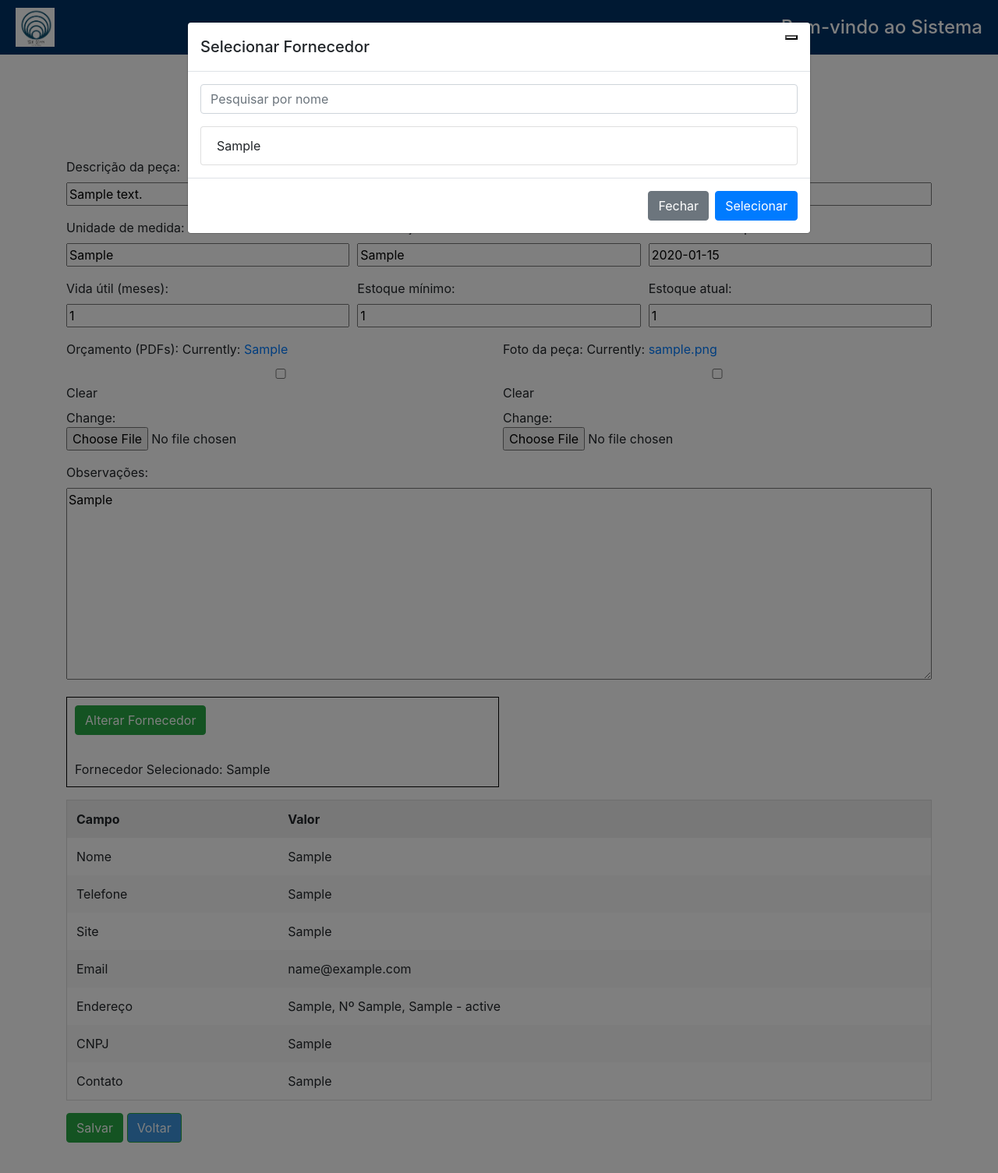
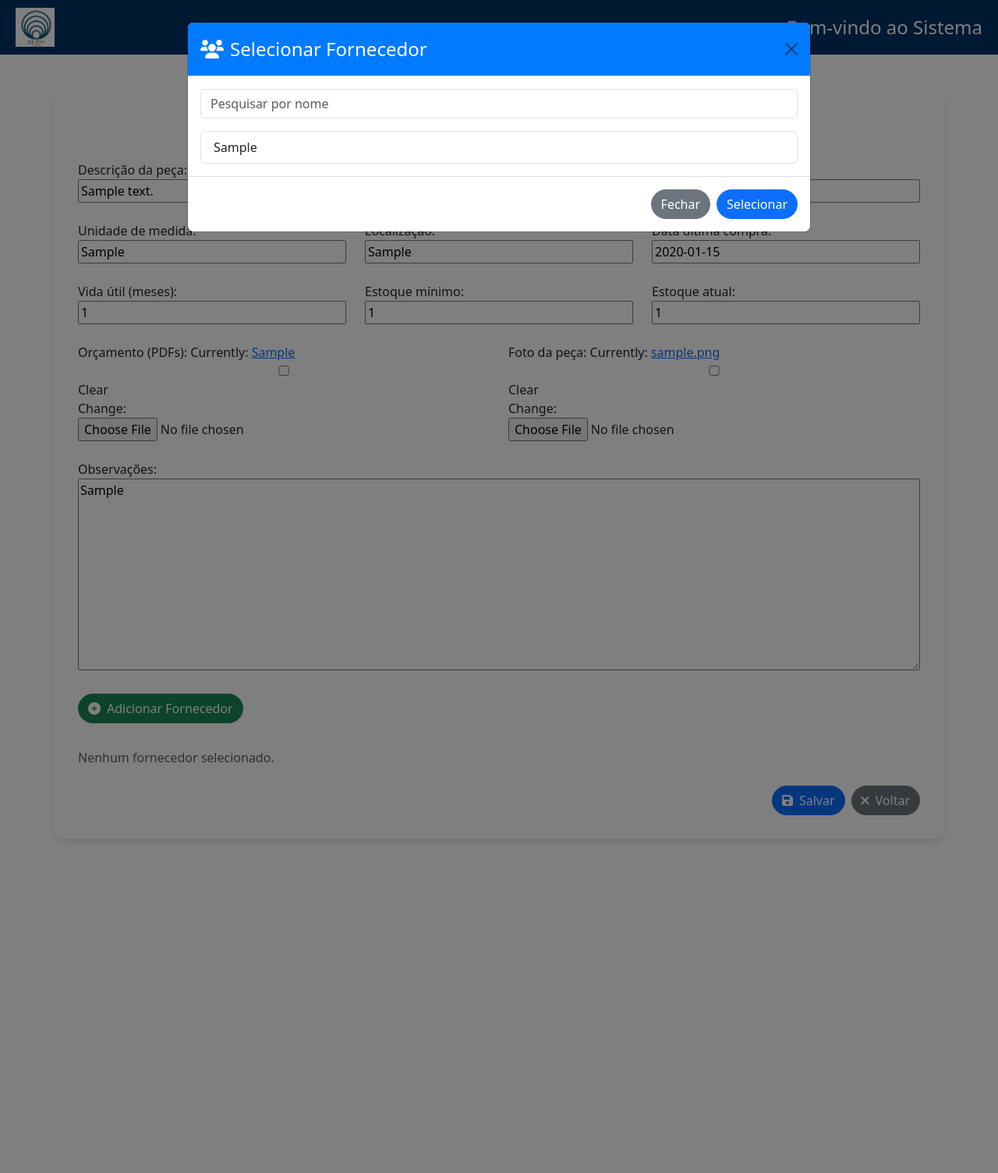
Before and after one commit to AlcedirFinkler/cliente1, a Django app: page /pecas/editar/1/ in a window 1280 px wide, after a click on "Adicionar Fornecedor". Shown: the top 1505 px of the page at 78% size. Run offline with Django 5.2, Linux system fonts and the light colour scheme; a user stored in the database is signed in; tables that the repository leaves empty hold one stand-in row (values such as "Sample post"); some libraries are stand-ins or nearby versions.

Commit message:
reviso estile de cria e edita peça
revisado o front-end das página cria_peca.html e edita_preça.html
adicionado alguns elementos bootstrap em ambas.

```diff
--- a/cadEstoque/templates/edita_peca.html
+++ b/cadEstoque/templates/edita_peca.html
@@ -1,28 +1,41 @@
 {% extends "base.html" %}
+{% block title %}GESTOR - Gestão de Estoque{% endblock %}
 {% load static %}
-{% block title %}GESTOR - Gestão de estoque{% endblock %}
 {% block content %}
 
 <!-- Include Bootstrap CSS -->
-<link href="https://stackpath.bootstrapcdn.com/bootstrap/4.5.2/css/bootstrap.min.css" rel="stylesheet">
+<link href="https://cdn.jsdelivr.net/npm/bootstrap@5.3.0/dist/css/bootstrap.min.css" rel="stylesheet">
+<link href="https://cdnjs.cloudflare.com/ajax/libs/font-awesome/6.0.0-beta3/css/all.min.css" rel="stylesheet">
 
 <style>
-    .form-container .actions {
-        display: flex;
-        align-items: flex-start;
-        height: 5vh;
+    .form-container {
+        background-color: #ffffff;
+        padding: 30px;
+        border-radius: 10px;
+        box-shadow: 0 4px 8px rgba(0, 0, 0, 0.1);
     }
-    .form-container .action-link {
+    .form-container h1 {
+        font-size: 2rem;
+        font-weight: bold;
         margin-bottom: 20px;
+        color: #007bff;
     }
-    .form-container table {
-        width: 100%;
+    .divider {
+        border-top: 2px solid #dee2e6;
+        margin: 20px 0;
     }
-    .form-container table td, .form-container table th {
-        border: none;
+    .btn-primary, .btn-success, .btn-secondary {
+        border-radius: 50px;
+    }
+    .modal-header {
+        background-color: #007bff;
+        color: #ffffff;
+    }
+    .modal-title {
+        font-size: 1.5rem;
     }
     .selected-fornecedor {
-        background-color: #d9edf7;
+        background-color: #d1e7dd;
         font-weight: bold;
     }
     .hidden-table {
@@ -34,122 +47,140 @@
 </style>
 
 <div class="container mt-5 form-container">
-
-    <h1 class="text-center">Editar Peça</h1>
+    <h1 class="text-center"><i class="fas fa-cogs me-2"></i>Criar Peça</h1>
 
     <form method="post" enctype="multipart/form-data" class="mt-3">
         {% csrf_token %}
-
-        <!-- Campo oculto para o fornecedor -->
         <input type="hidden" name="fornecedor" id="fornecedorId">
 
-        <div class="form-row">
-            <div class="form-group col-md-4">
+        <div class="row mb-4">
+            <div class="col-md-4">
                 {{ form.descricao.label_tag }}
                 {{ form.descricao }}
-                {{ form.descricao.errors }}
+                {% if form.descricao.errors %}
+                    <div class="text-danger small">{{ form.descricao.errors }}</div>
+                {% endif %}
             </div>
-            <div class="form-group col-md-4">
+            <div class="col-md-4">
                 {{ form.codigo.label_tag }}
                 {{ form.codigo }}
-                {{ form.codigo.errors }}
+                {% if form.codigo.errors %}
+                    <div class="text-danger small">{{ form.codigo.errors }}</div>
+                {% endif %}
             </div>
-            <div class="form-group col-md-4">
+            <div class="col-md-4">
                 {{ form.preco.label_tag }}
                 {{ form.preco }}
-                {{ form.preco.errors }}
-            </div>
-        </div>
-
-        <div class="form-row">
-            <div class="form-group col-md-4">
-                {{ form.unidade_medida.label_tag }}
-                {{ form.unidade_medida }}
-                {{ form.unidade_medida.errors }}
-            </div>
-            <div class="form-group col-md-4">
-                {{ form.localizacao.label_tag }}
-                {{ form.localizacao }}
-                {{ form.localizacao.errors }}
-            </div>
-            <div class="form-group col-md-4">
-                {{ form.data_ultima_compra.label_tag }}
-                {{ form.data_ultima_compra }}
-                {{ form.data_ultima_compra.errors }}
-            </div>
-        </div>
-
-        <div class="form-row">
-            <div class="form-group col-md-4">
-                {{ form.vida_util.label_tag }}
-                {{ form.vida_util }}
-                {{ form.vida_util.errors }}
-            </div>
-            <div class="form-group col-md-4">
-                {{ form.estoque_minimo.label_tag }}
-                {{ form.estoque_minimo }}
-                {{ form.estoque_minimo.errors }}
-            </div>
-            <div class="form-group col-md-4">
-                {{ form.estoque_atual.label_tag }}
-                {{ form.estoque_atual }}
-                {{ form.estoque_atual.errors }}
-            </div>
-        </div>
-
-        <div class="form-row">
-            <div class="form-group col-md-6">
-                {{ form.orcamentos.label_tag }}
-                {{ form.orcamentos }}
-                {{ form.orcamentos.errors }}
-            </div>
-            <div class="form-group col-md-6">
-                {{ form.foto.label_tag }}
-                {{ form.foto }}
-                {{ form.foto.errors }}
-            </div>
-        </div>
-
-        <div class="form-group">
-            {{ form.observacoes.label_tag }}
-            {{ form.observacoes }}
-            {{ form.observacoes.errors }}
-        </div>
-
-        <div class="form-group col-md-6" style="border: 1px solid #000; padding: 10px;">
-            <button type="button" class="btn btn-success mb-3" data-bs-toggle="modal" data-bs-target="#fornecedorModal">
-                Alterar Fornecedor
-            </button>
-            <div id="fornecedorDisplay" class="mt-3">
-                {% if fornecedor_selecionado %}
-                    Fornecedor Selecionado: {{ fornecedor_selecionado.fornecedor }}
-                {% else %}
-                    Nenhum fornecedor selecionado.
+                {% if form.preco.errors %}
+                    <div class="text-danger small">{{ form.preco.errors }}</div>
                 {% endif %}
             </div>
         </div>
 
-        <!-- Trecho de exibição dos dados do fornecedor -->
-        <table id="fornecedorDetails" class="table mt-3 {% if fornecedor_selecionado %}visible-table{% else %}hidden-table{% endif %}">
-            <thead>
+        <div class="row mb-4">
+            <div class="col-md-4">
+                {{ form.unidade_medida.label_tag }}
+                {{ form.unidade_medida }}
+                {% if form.unidade_medida.errors %}
+                    <div class="text-danger small">{{ form.unidade_medida.errors }}</div>
+                {% endif %}
+            </div>
+            <div class="col-md-4">
+                {{ form.localizacao.label_tag }}
+                {{ form.localizacao }}
+                {% if form.localizacao.errors %}
+                    <div class="text-danger small">{{ form.localizacao.errors }}</div>
+                {% endif %}
+            </div>
+            <div class="col-md-4">
+                {{ form.data_ultima_compra.label_tag }}
+                {{ form.data_ultima_compra }}
+                {% if form.data_ultima_compra.errors %}
+                    <div class="text-danger small">{{ form.data_ultima_compra.errors }}</div>
+                {% endif %}
+            </div>
+        </div>
+
+        <div class="row mb-4">
+            <div class="col-md-4">
+                {{ form.vida_util.label_tag }}
+                {{ form.vida_util }}
+                {% if form.vida_util.errors %}
+                    <div class="text-danger small">{{ form.vida_util.errors }}</div>
+                {% endif %}
+            </div>
+            <div class="col-md-4">
+                {{ form.estoque_minimo.label_tag }}
+                {{ form.estoque_minimo }}
+                {% if form.estoque_minimo.errors %}
+                    <div class="text-danger small">{{ form.estoque_minimo.errors }}</div>
+                {% endif %}
+            </div>
+            <div class="col-md-4">
+                {{ form.estoque_atual.label_tag }}
+                {{ form.estoque_atual }}
+                {% if form.estoque_atual.errors %}
+                    <div class="text-danger small">{{ form.estoque_atual.errors }}</div>
+                {% endif %}
+            </div>
+        </div>
+
+        <div class="row mb-4">
+            <div class="col-md-6">
+                {{ form.orcamentos.label_tag }}
+                {{ form.orcamentos }}
+                {% if form.orcamentos.errors %}
+                    <div class="text-danger small">{{ form.orcamentos.errors }}</div>
+                {% endif %}
+            </div>
+            <div class="col-md-6">
+                {{ form.foto.label_tag }}
+                {{ form.foto }}
+                {% if form.foto.errors %}
+                    <div class="text-danger small">{{ form.foto.errors }}</div>
+                {% endif %}
+            </div>
+        </div>
+
+        <div class="mb-4">
+            {{ form.observacoes.label_tag }}
+            {{ form.observacoes }}
+            {% if form.observacoes.errors %}
+                <div class="text-danger small">{{ form.observacoes.errors }}</div>
+            {% endif %}
+        </div>
+
+        <div class="mb-4">
+            <button type="button" class="btn btn-success mb-3" data-bs-toggle="modal" data-bs-target="#fornecedorModal">
+                <i class="fas fa-plus-circle me-2"></i>Adicionar Fornecedor
+            </button>
+            <div id="fornecedorDisplay" class="mt-3 text-muted">
+                Nenhum fornecedor selecionado.
+            </div>
+        </div>
+
+        <table id="fornecedorDetails" class="table table-striped hidden-table">
+            <thead class="table-light">
                 <tr>
                     <th>Campo</th>
                     <th>Valor</th>
                 </tr>
             </thead>
             <tbody>
-                <tr><td>Nome</td><td id="fornecedorNome">{{ fornecedor_selecionado.fornecedor }}</td></tr>
-                <tr><td>Telefone</td><td id="fornecedorFone">{{ fornecedor_selecionado.fornecedor_fone }}</td></tr>
-                <tr><td>Site</td><td id="fornecedorSite">{{ fornecedor_selecionado.fornecedor_site }}</td></tr>
-                <tr><td>Email</td><td id="fornecedorEmail">{{ fornecedor_selecionado.fornecedor_email }}</td></tr>
-                <tr><td>Endereço</td><td id="fornecedorEndereco">{{ fornecedor_selecionado.rua }}, Nº {{ fornecedor_selecionado.numero }}, {{ fornecedor_selecionado.cidade }} - {{ fornecedor_selecionado.estado }}</td></tr>
-                <tr><td>CNPJ</td><td id="fornecedorCnpj">{{ fornecedor_selecionado.cnpj }}</td></tr>
-                <tr><td>Contato</td><td id="fornecedorContato">{{ fornecedor_selecionado.contato }}</td></tr>
+                <tr><td>Nome</td><td id="fornecedorNome"></td></tr>
+                <tr><td>Telefone</td><td id="fornecedorFone"></td></tr>
+                <tr><td>Site</td><td id="fornecedorSite"></td></tr>
+                <tr><td>Email</td><td id="fornecedorEmail"></td></tr>
+                <tr><td>Endereço</td><td id="fornecedorEndereco"></td></tr>
+                <tr><td>CNPJ</td><td id="fornecedorCnpj"></td></tr>
+                <tr><td>Contato</td><td id="fornecedorContato"></td></tr>
             </tbody>
         </table>
 
-        <button type="submit" class="btn btn-success">Salvar</button>
-        <a href="{% url 'cadEstoque' %}" class="btn btn-success" style="background-color: #3C93DA;">Voltar</a>
+        <div class="d-flex justify-content-end">
+            <button type="submit" class="btn btn-primary me-2"><i class="fas fa-save me-2"></i>Salvar</button>
+            <a href="{% url 'cadEstoque' %}" class="btn btn-secondary"><i class="fas fa-times me-2"></i>Voltar</a>
+        </div>
     </form>
 
     <!-- Modal de Seleção de Fornecedores -->
@@ -157,13 +188,11 @@
         <div class="modal-dialog modal-lg">
             <div class="modal-content">
                 <div class="modal-header">
-                    <h5 class="modal-title" id="fornecedorModalLabel">Selecionar Fornecedor</h5>
+                    <h5 class="modal-title" id="fornecedorModalLabel"><i class="fas fa-users me-2"></i>Selecionar Fornecedor</h5>
                     <button type="button" class="btn-close" data-bs-dismiss="modal" aria-label="Close"></button>
                 </div>
                 <div class="modal-body">
-                    <!-- Filtro de Pesquisa -->
                     <input type="text" id="fornecedorSearch" class="form-control mb-3" placeholder="Pesquisar por nome">
-
                     <ul id="fornecedorList" class="list-group">
                         {% for fornecedor in fornecedores %}
                         <li class="list-group-item fornecedor-list-item"
@@ -175,7 +204,6 @@
                             data-rua="{{ fornecedor.rua|default:'' }}"
                             data-numero="{{ fornecedor.numero|default:'' }}"
                             data-cidade="{{ fornecedor.cidade|default:'' }}"
-                            data-cep="{{ fornecedor.cep|default:'' }}"
                             data-estado="{{ fornecedor.estado|default:'' }}"
                             data-cnpj="{{ fornecedor.cnpj|default:'' }}"
                             data-contato="{{ fornecedor.contato|default:'' }}">
@@ -194,7 +222,6 @@
 </div>
 
 <script>
-    // Updated JS to match cria_peca.html functionality for supplier selection
     document.addEventListener('DOMContentLoaded', function () {
         const searchInput = document.getElementById('fornecedorSearch');
         const fornecedorList = document.getElementById('fornecedorList');
@@ -212,23 +239,18 @@
             contato: document.getElementById('fornecedorContato'),
         };
         let selectedFornecedor = null;
-        const modalEl = document.getElementById('fornecedorModal');
 
-        modalEl.addEventListener('hidden.bs.modal', function () {
-            document.querySelectorAll('.modal-backdrop').forEach(el => el.remove());
-            document.body.classList.remove('modal-open');
-            document.body.style.overflow = 'auto';
-            document.body.style.paddingRight = '';
-        });
-
+        // Função de pesquisa de fornecedores
         searchInput.addEventListener('input', function () {
             const searchTerm = this.value.toLowerCase();
-            Array.from(fornecedorList.getElementsByClassName('fornecedor-list-item')).forEach(item => {
+            const items = fornecedorList.getElementsByClassName('fornecedor-list-item');
+            Array.from(items).forEach(item => {
                 const nome = item.getAttribute('data-nome').toLowerCase();
                 item.style.display = nome.includes(searchTerm) ? '' : 'none';
             });
         });
 
+        // Função para selecionar fornecedor ao clicar na lista
         fornecedorList.addEventListener('click', function (event) {
             const clickedItem = event.target.closest('.fornecedor-list-item');
             if (clickedItem) {
@@ -246,12 +268,13 @@
                     rua: clickedItem.getAttribute('data-rua'),
                     numero: clickedItem.getAttribute('data-numero'),
                     cidade: clickedItem.getAttribute('data-cidade'),
-                    cep: clickedItem.getAttribute('data-cep'),
                     estado: clickedItem.getAttribute('data-estado'),
                     cnpj: clickedItem.getAttribute('data-cnpj'),
                     contato: clickedItem.getAttribute('data-contato'),
                 };
+
                 fornecedorDisplay.textContent = `Fornecedor Selecionado: ${selectedFornecedor.nome}`;
+
                 fornecedorFields.nome.textContent = selectedFornecedor.nome;
                 fornecedorFields.fone.textContent = selectedFornecedor.fone;
                 fornecedorFields.site.textContent = selectedFornecedor.site || 'Não informado';
@@ -259,26 +282,21 @@
                 fornecedorFields.endereco.textContent = `${selectedFornecedor.rua}, Nº ${selectedFornecedor.numero}, ${selectedFornecedor.cidade} - ${selectedFornecedor.estado}`;
                 fornecedorFields.cnpj.textContent = selectedFornecedor.cnpj || 'Não informado';
                 fornecedorFields.contato.textContent = selectedFornecedor.contato || 'Não informado';
+
                 fornecedorDetails.style.display = 'table';
             }
         });
 
         selectFornecedorBtn.addEventListener('click', function () {
             if (selectedFornecedor) {
-                console.log('Fornecedor ID sendo definido:', selectedFornecedor.id);
                 fornecedorId.value = selectedFornecedor.id;
-                console.log('Valor após definição:', fornecedorId.value);
                 fornecedorDisplay.textContent = `Fornecedor Selecionado: ${selectedFornecedor.nome} (ID: ${selectedFornecedor.id})`;
-                const modal = bootstrap.Modal.getInstance(modalEl);
+                const modal = bootstrap.Modal.getInstance(document.getElementById('fornecedorModal'));
                 modal.hide();
             } else {
                 alert('Por favor, selecione um fornecedor');
             }
         });
-    });
-
-    document.querySelector('form').addEventListener('submit', function(e) {
-        console.log('Valor do fornecedor no submit:', document.getElementById('fornecedorId').value);
     });
 </script>
 
```
Also changed, not shown: cadEstoque/templates/cria_peca.html (+90 -68 lines).
